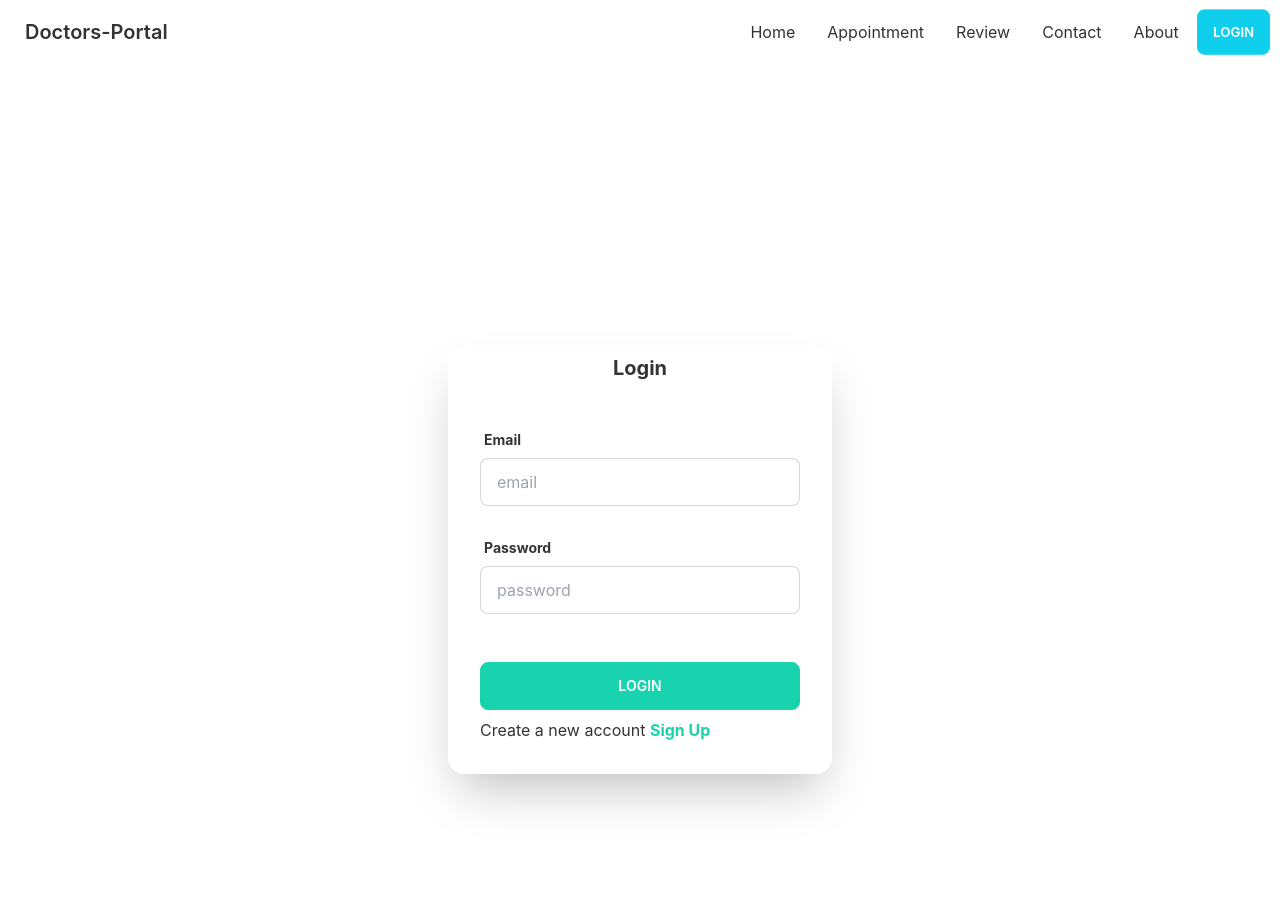
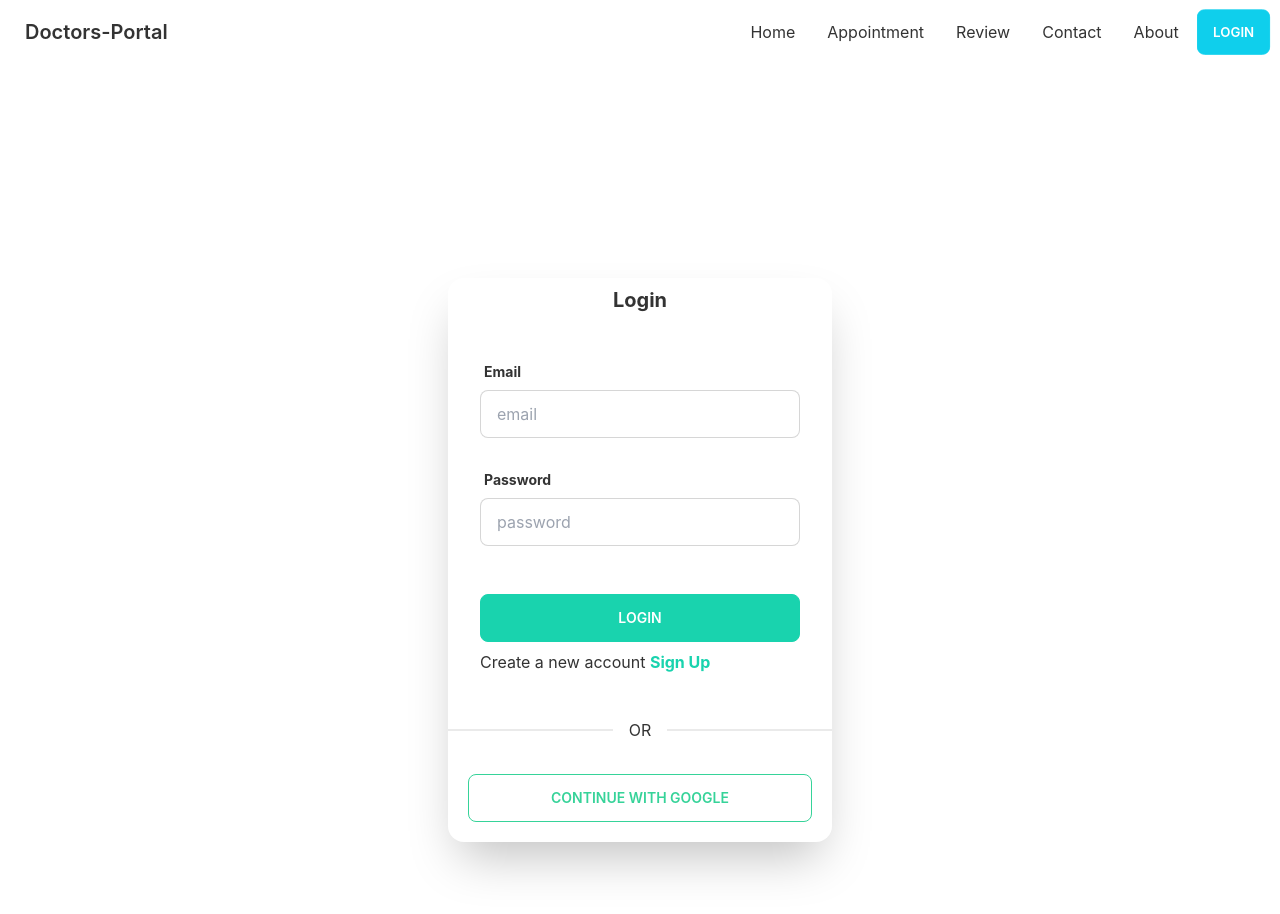
Before and after one commit to Rafat-Web-Developer/doctors-portal-client, a React (Create React App) app: page /login in a window 1280 px wide. Shown: the top 914 px of the page. Built offline with nearby package versions, Linux system fonts and the light colour scheme; no server answers.

Commit message:
Complete login with google

```diff
--- a/src/Pages/Login/Login.js
+++ b/src/Pages/Login/Login.js
@@ -1,5 +1,8 @@
 import React from "react";
-import { useSignInWithEmailAndPassword } from "react-firebase-hooks/auth";
+import {
+  useSignInWithEmailAndPassword,
+  useSignInWithGoogle,
+} from "react-firebase-hooks/auth";
 import { useForm } from "react-hook-form";
 import { Link, useNavigate } from "react-router-dom";
 import auth from "../../firebase.init";
@@ -13,21 +16,24 @@ const Login = () => {
   } = useForm();
   const [signInWithEmailAndPassword, user, loading, error] =
     useSignInWithEmailAndPassword(auth);
+  const [signInWithGoogle, gUser, gLoading, gError] = useSignInWithGoogle(auth);
 
   const navigate = useNavigate();
 
-  if (loading) {
+  if (loading || gLoading) {
     return <Loading></Loading>;
   }
 
   let errorMessage;
-  if (error) {
+  if (error || gError) {
     errorMessage = (
-      <p className="text-error font-bold my-2">{error?.message}</p>
+      <p className="text-error font-bold my-2">
+        {error?.message || gError?.message}
+      </p>
     );
   }
 
-  if (user) {
+  if (user || gUser) {
     navigate("/");
   }
 
@@ -36,12 +42,14 @@ const Login = () => {
     signInWithEmailAndPassword(data.email, data.password);
   };
 
+  const handleGoogleLogin = () => {
+    signInWithGoogle();
+  };
+
   return (
     <section className="flex justify-center items-center h-screen mt-24">
-      <form
-        onSubmit={handleSubmit(onSubmit)}
-        className="card flex-shrink-0 w-full max-w-sm shadow-2xl bg-base-100"
-      >
+      <div className="card w-full max-w-sm shadow-2xl bg-base-100">
+        <form onSubmit={handleSubmit(onSubmit)} className="flex-shrink-0">
           <h1 className="text-xl font-bold text-center my-2">Login</h1>
           <div className="card-body">
             <div className="form-control">
@@ -124,6 +132,14 @@ const Login = () => {
             </p>
           </div>
         </form>
+        <div class="divider">OR</div>
+        <button
+          class="btn btn-outline btn-success m-5"
+          onClick={handleGoogleLogin}
+        >
+          Continue with google
+        </button>
+      </div>
     </section>
   );
 };
```
Lines whose indentation alone changed are shown as unchanged.
